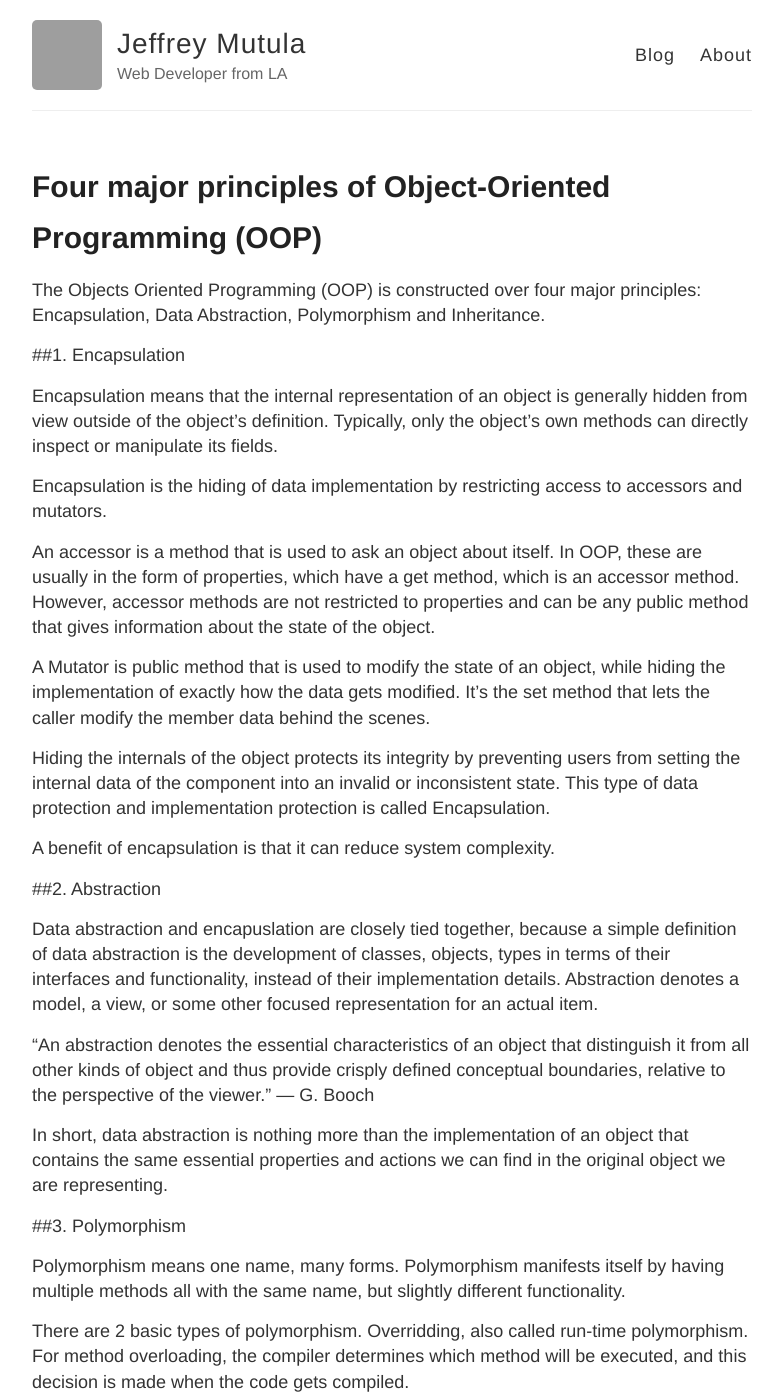
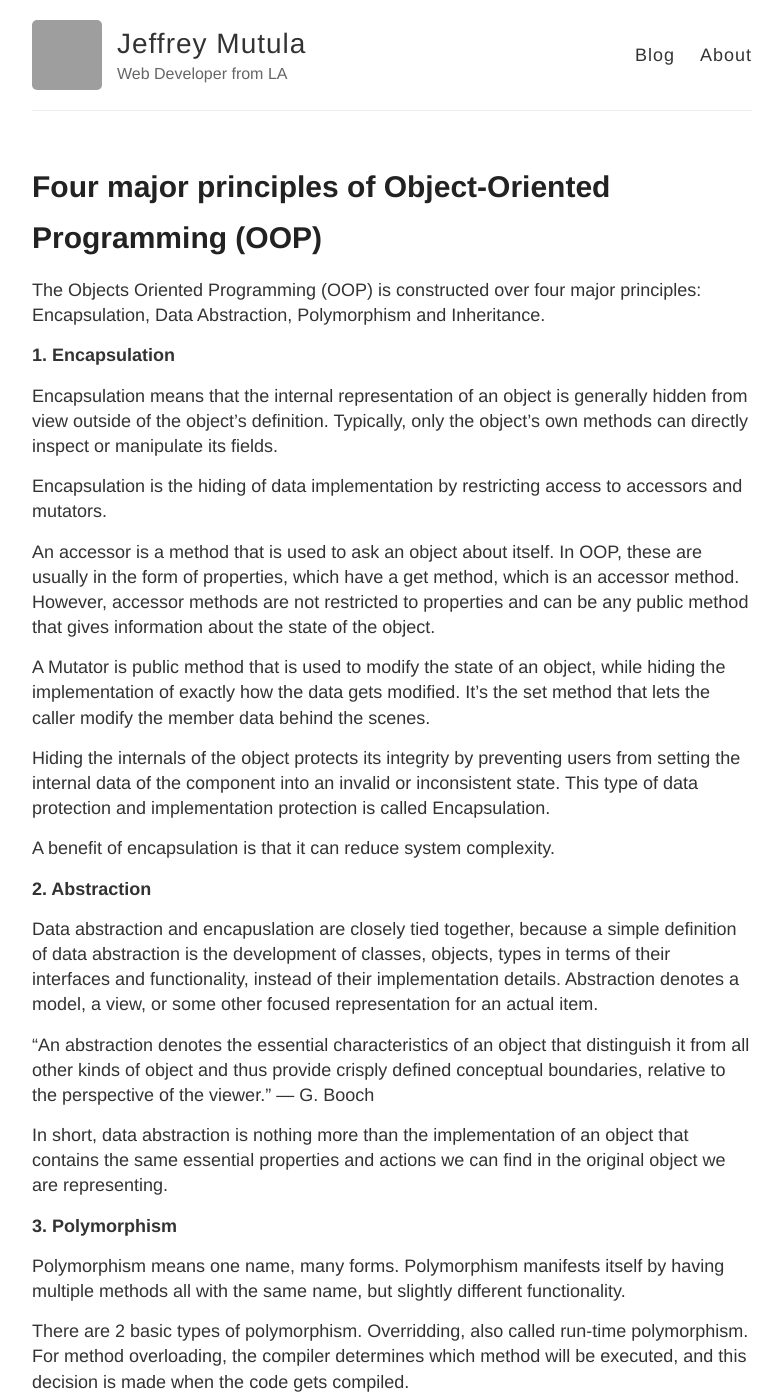
Before and after one commit to jrmutula/jrmutula.github.io, a Jekyll site: the page built from _posts/2016-06-13-Four-Major-Principles-Of-OOP.md, in a window 1280 px wide and 1400 px high. Shown: the whole window, without its empty margins (248-1030 px from the left). Built offline with Jekyll 4.4.1, drawn with Linux system fonts in a browser that asks for light colours; some of the changed text lies outside the part shown; grey boxes are pictures that could not be loaded.

```diff
--- a/_posts/2016-06-13-Four-Major-Principles-Of-OOP.md
+++ b/_posts/2016-06-13-Four-Major-Principles-Of-OOP.md
@@ -7,7 +7,7 @@ The Objects Oriented Programming (OOP) is constructed over four major principles
 Encapsulation, Data Abstraction, Polymorphism and Inheritance.
 
 
-##1. Encapsulation
+**1. Encapsulation**
 
 Encapsulation means that the internal representation of an object is generally hidden from view outside of the object’s definition. Typically, only the object’s own methods can directly inspect or manipulate its fields.
 
@@ -22,7 +22,7 @@ Hiding the internals of the object protects its integrity by preventing users fr
 A benefit of encapsulation is that it can reduce system complexity.
 
 
-##2. Abstraction
+**2. Abstraction**
 
 Data abstraction and encapuslation are closely tied together, because a simple definition of data abstraction is the development of classes, objects, types in terms of their interfaces and functionality, instead of their implementation details. Abstraction denotes a model, a view, or some other focused representation for an actual item.
 
@@ -31,7 +31,7 @@ Data abstraction and encapuslation are closely tied together, because a simple d
 In short, data abstraction is nothing more than the implementation of an object that contains the same essential properties and actions we can find in the original object we are representing.
 
 
-##3. Polymorphism
+**3. Polymorphism**
 
 Polymorphism means one name, many forms. Polymorphism manifests itself by having multiple methods all with the same name, but slightly different functionality.
 
@@ -41,11 +41,11 @@ Overridding, also called run-time polymorphism. For method overloading, the comp
 Overloading, which is referred to as compile-time polymorphism. Method will be used for method overriding is determined at runtime based on the dynamic type of an object.
 
 
-##4. Inheritance
+**4. Inheritance**
 
 Inheritance is a way to reuse code of existing objects, or to establish a subtype from an existing object, or both, depending upon programming language support. In classical inheritance where objects are defined by classes, classes can inherit attributes and behavior from pre-existing classes called base classes, superclasses, parent classes or ancestor classes. The resulting classes are known as derived classes, subclasses or child classes. The relationships of classes through inheritance gives rise to a hierarchy.
 
-**Subclasses** and **Superclasses**
+*Subclasses* and *Superclasses*
 A subclass is a modular, derivative class that inherits one or more properties from another class (called the superclass). The properties commonly include class data variables, properties, and methods or functions. The superclass establishes a common interface and foundational functionality, which specialized subclasses can inherit, modify, and supplement. The software inherited by a subclass is considered reused in the subclass.
 
 In some cases, a subclass may customize or redefine a method inherited from the superclass. A superclass method which can be redefined in this way is called a virtual method.
```
